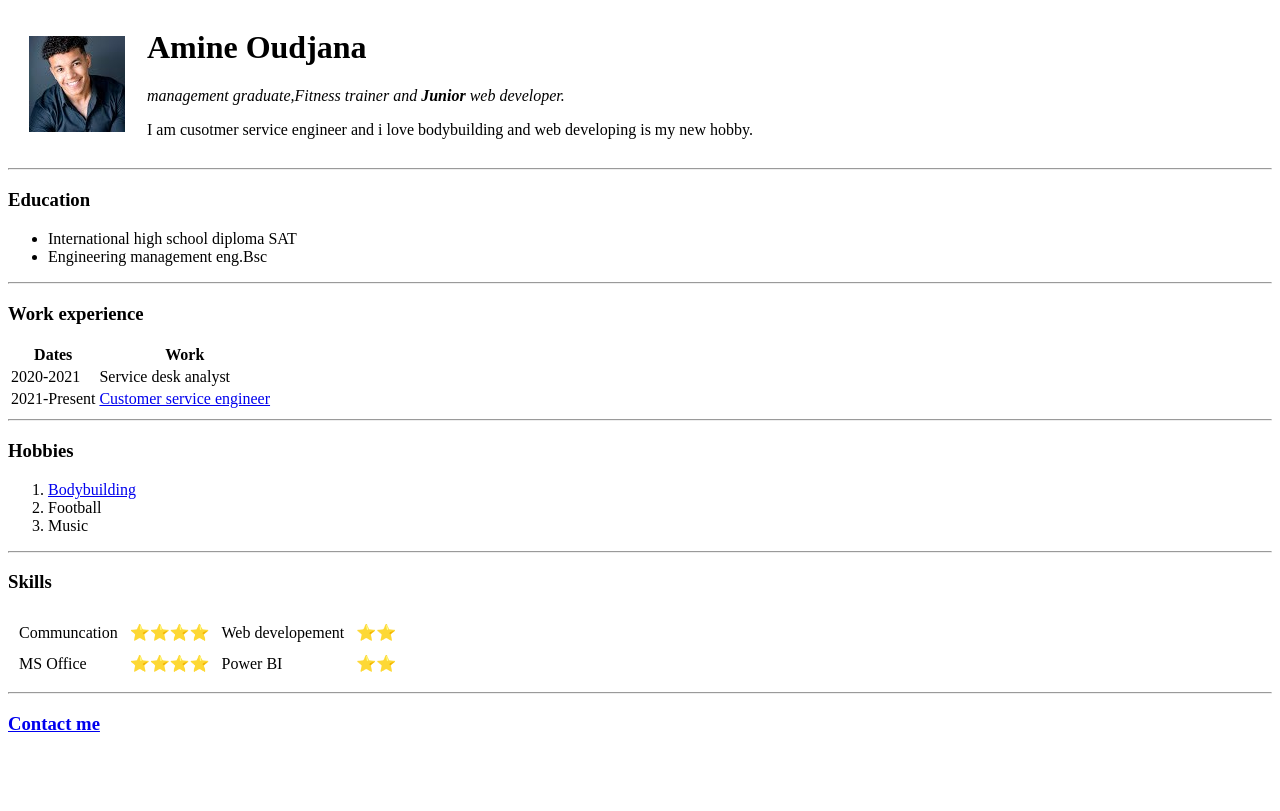
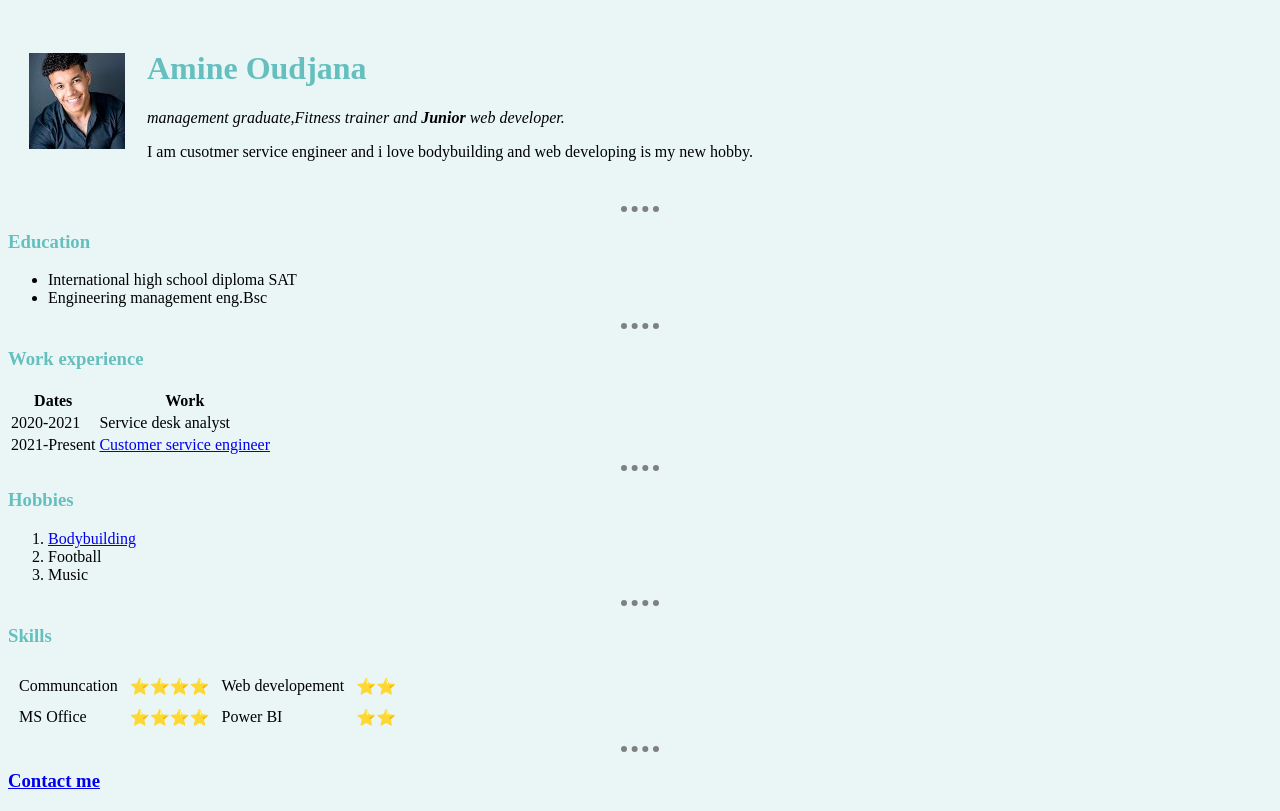
Before and after one commit to amineodjn/CV, a plain HTML site: page index.html in a window 1280 px wide. Drawn offline with Linux system fonts and the light colour scheme; files that its build step writes are made by us from their sources.

Commit message:
23.02.2022

```diff
--- a/index.html
+++ b/index.html
@@ -1,7 +1,9 @@
+<!DOCTYPE html>
 <html>
     <head>
         <meta charset="utf-8">
         <title>Amine's personal site</title>
+     <link rel="stylesheet" href="css/styles.css">
     </head>
     <body>
         <table cellspacing="20">
@@ -12,8 +14,6 @@
                     <p>I am cusotmer service engineer and i love bodybuilding and web developing is my new hobby.</p></td>
             </tr>
         </table>
-
-
 <hr>
 <h3>Education</h3>
 <ul>
@@ -37,10 +37,6 @@
             <td><a href="https://pl.linkedin.com/in/amine-oudjana-90220b207">Customer service engineer</a></td>
         </tr>
     </tbody>
-    <tfoot>
-
-    </tfoot>
-
 </table>
 <hr>
 <h3>Hobbies</h3>
@@ -67,7 +63,7 @@
   </tr>
 </tbody>
 </table>
-    <hr>
+<hr>
 </ul>
 <h3><a href="Contact me.html">Contact me</a> </h3>
     </body>
--- /dev/null
+++ b/styles.css
@@ -0,0 +1,13 @@
+body{background-color: #EAF6F6;}
+hr{
+border-style:  dotted none none;
+border-color: gray;
+border-width: 6px;
+width: 3%;
+}
+h1{
+    color: #66BFBF;
+}
+h3{
+    color: #66BFBF;
+}
```
